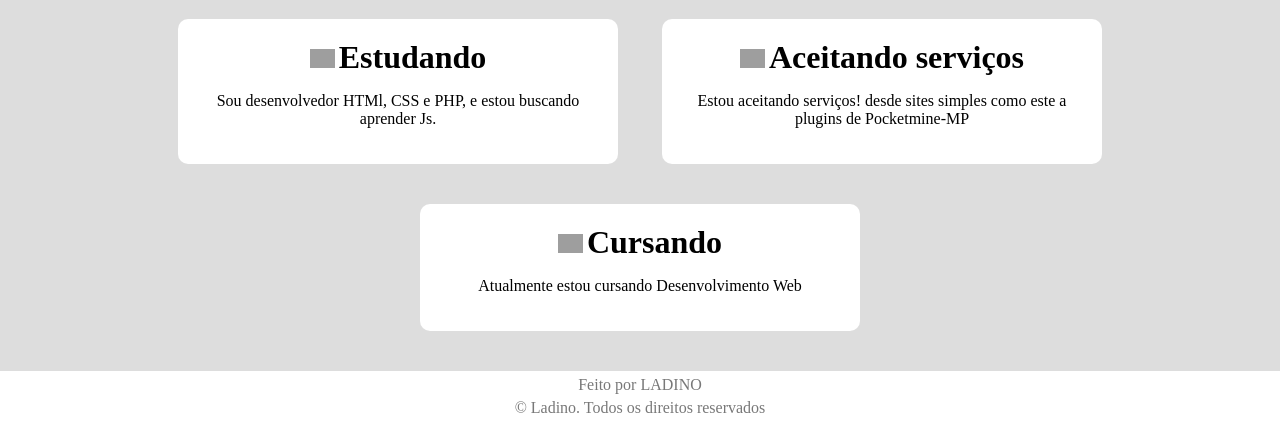
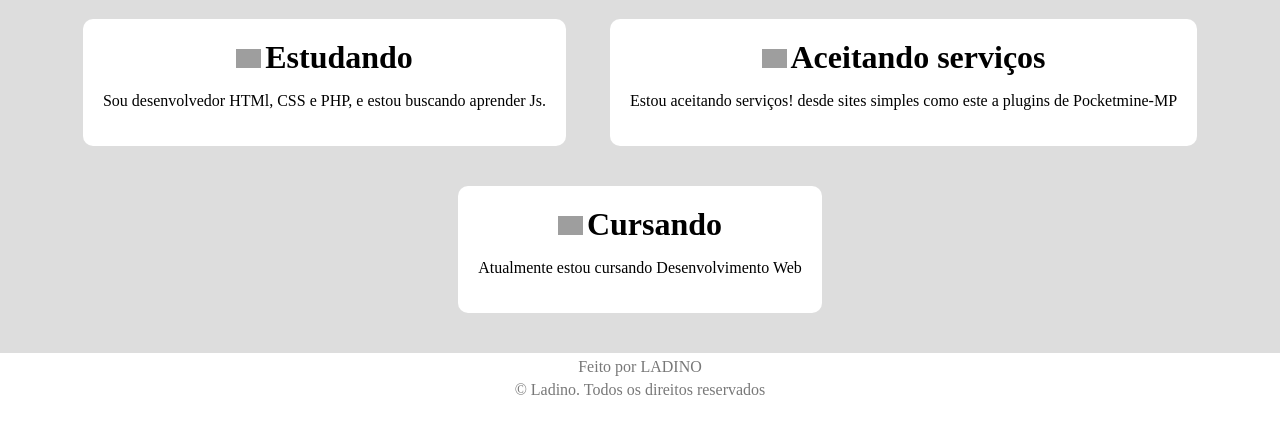
Before and after one commit to oKauaDev/kauadev.xyz, a PHP site: page / in a window 1280 px wide. Shown: the part 533-955 px from the top of the page. After the commit the page ends 928 px from the top, so only its background shows below. Run offline with PHP 8.4, Linux system fonts and the light colour scheme; grey boxes are pictures that could not be loaded.

Commit message:
arrumando bugs

```diff
--- a/style.css
+++ b/style.css
@@ -45,6 +45,7 @@ header {
 
 #principais-projetos {
     margin: 5px;
+    margin-right: 10px;
     font-size: 2em;
     color: #FFF;
 }
@@ -92,7 +93,6 @@ header {
 
 .skill {
     display: inline-block;
-    width: 400px;
     padding: 20px;
     background: white;
     margin: 20px;
```
